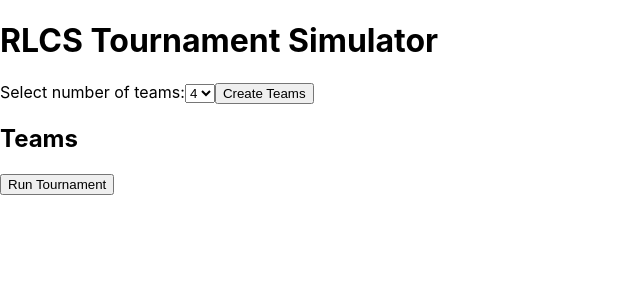
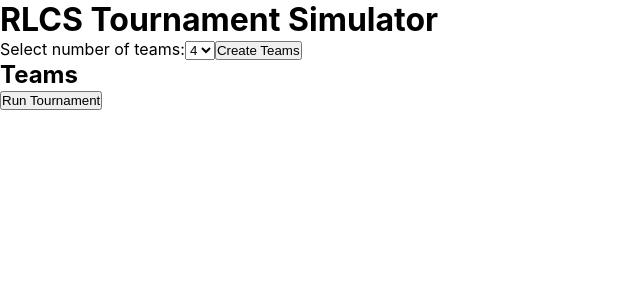
Before and after one commit to alexmitchelldev/rlcs-tournament-react, a React (Create React App) app: page / in a window 1280 px wide. Shown: the top 300 px of the page, without its empty margins (0-640 px from the left). Built offline with nearby package versions, Linux system fonts and the light colour scheme.

Commit message:
Remove Chrome padding

```diff
--- a/src/index.css
+++ b/src/index.css
@@ -11,3 +11,9 @@
   font-family: source-code-pro, Menlo, Monaco, Consolas, 'Courier New',
     monospace;
 }
+
+/* https://stackoverflow.com/questions/65770679/encountering-white-space-at-top-of-react-app */
+*{
+  margin: 0;
+  padding: 0;
+ }
```
